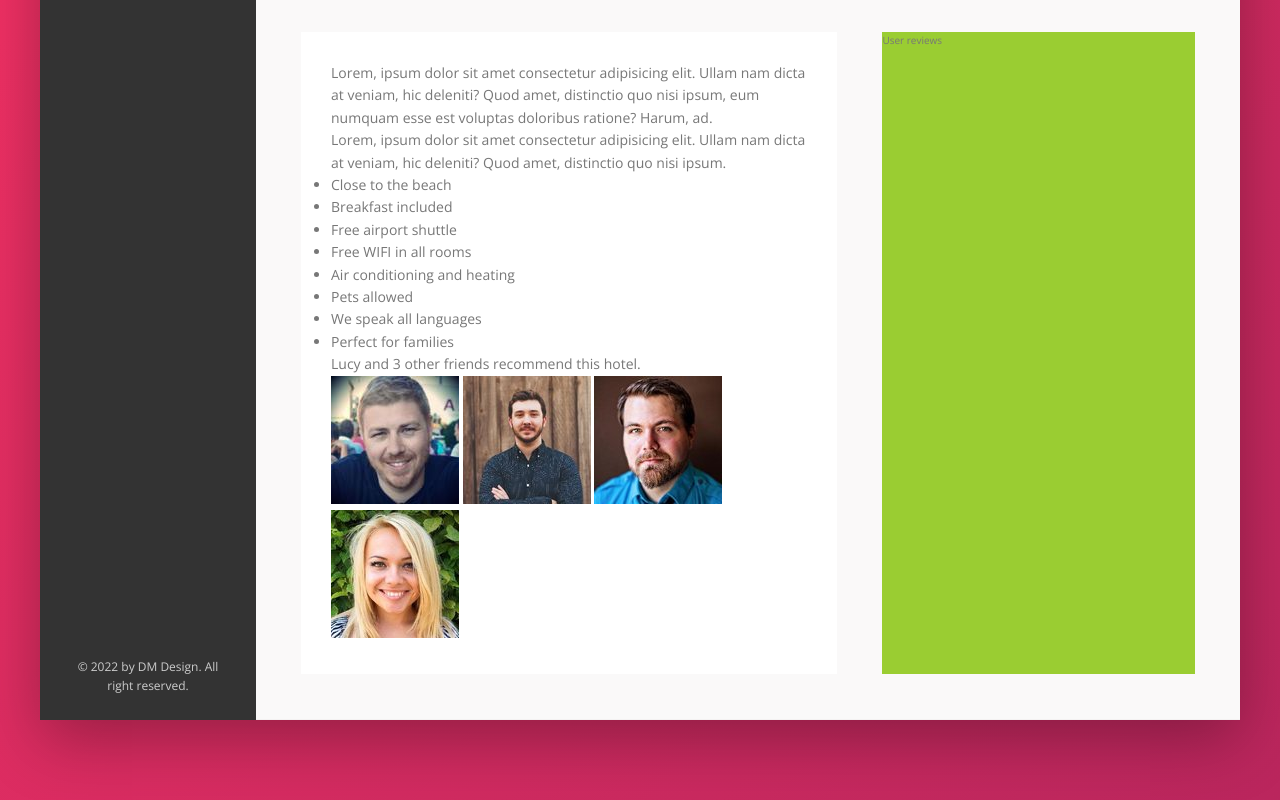
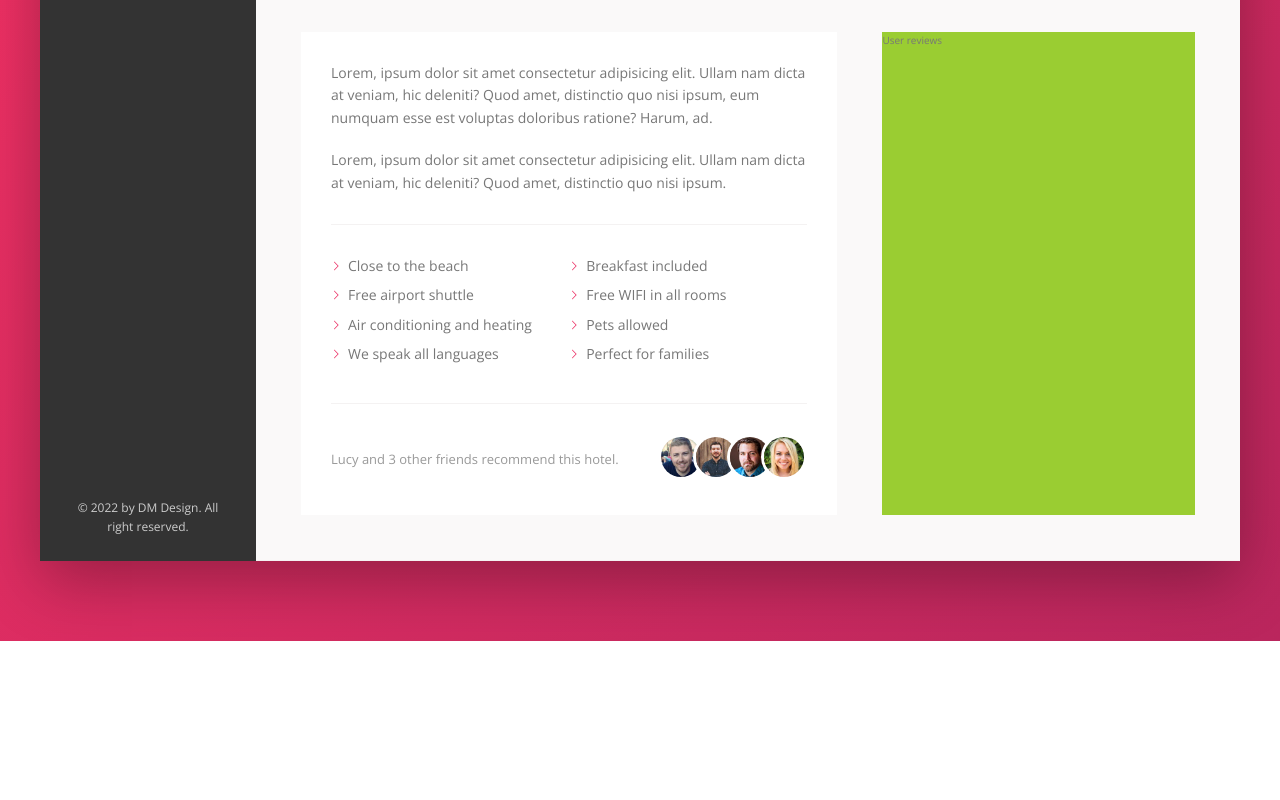
Before and after one commit to darkomarjanovickop/Hotel, a website: page index.html in a window 1280 px wide. Shown: the part 615-1415 px from the top of the page. After the commit the page ends 1256 px from the top, so only its background shows below. Drawn offline with nearby package versions, Linux system fonts and the light colour scheme.

Commit message:
description styled

```diff
--- a/sass/_components.scss
+++ b/sass/_components.scss
@@ -215,7 +215,7 @@
     }
 
     &__icon-location {
-        margin-right: .5rem;
+        margin-right: 0.5rem;
     }
 
     &__raiting {
@@ -231,14 +231,13 @@
         justify-content: center;
     }
 
-
     &__raiting-average {
         font-size: 2.25rem;
         font-weight: 300;
         margin-bottom: -3px;
     }
     &__raiting-count {
-        font-size: .8rem;
+        font-size: 0.8rem;
         text-transform: uppercase;
     }
 }
@@ -254,7 +253,7 @@
     display: inline-block;
     background-color: transparent;
     cursor: pointer;
-    transition: all .2s;
+    transition: all 0.2s;
 
     &:hover {
         color: var(--color-Grey-dark-1);
@@ -263,26 +262,97 @@
     &:focus {
         outline: none;
         animation: pulsate 1s infinite;
-
     }
 }
 
 @keyframes pulsate {
-
     0% {
         transform: scale(1);
         box-shadow: none;
-
     }
 
     50% {
         transform: scale(1.05);
-        box-shadow: 0 1rem 3rem rgba($color: #000000, $alpha: .25);
+        box-shadow: 0 1rem 3rem rgba($color: #000000, $alpha: 0.25);
     }
 
     100% {
         transform: scale(1);
         box-shadow: none;
     }
+}
 
+// PARAGRAPH
+
+.paragraph:not(:last-of-type) {
+    margin-bottom: 2rem;
 }
+
+// LIST
+
+.list {
+    list-style-type: none;
+    margin: 3rem 0;
+    padding: 3rem 0;
+    border-top: var(--line);
+    border-bottom: var(--line);
+
+    display: flex;
+    flex-wrap: wrap;
+
+    &__item {
+        flex: 0 0 50%;
+        margin-bottom: 0.7rem;
+    }
+
+    &__item::before {
+        content: "";
+        display: inline-block;
+        height: 1rem;
+        width: 1rem;
+        margin-right: .7rem;
+
+        //Older browsers
+        //background-image: url(../img/chevron-thin-right.svg);
+        //background-size: cover;
+
+        //Newer browsers - masks
+
+        background-color: var(--color-primary);
+        mask-image: url(../img/chevron-thin-right.svg);
+        mask-size: cover;
+        -webkit-mask-image: url(../img/chevron-thin-right.svg);
+        -webkit-mask-size: cover;
+    }
+}
+
+// RECCOEND
+
+.recommend {
+    font-size: 1.3rem;
+    color: var(--color-Grey-dark-3);
+
+    display: flex;
+    align-items: center;
+
+
+    &__count {
+        margin-right: auto;
+    }
+
+    &__friends {
+
+    }
+
+    &__photo {
+        box-sizing: content-box;
+        height: 4rem;
+        width: 4rem;
+        border-radius: 50%;
+        border: 3px solid #fff;
+
+        &:not(:last-child) {
+            margin-right: -1.5rem;
+        }
+    }
+}
```
Also changed, not shown: css/style.css.
